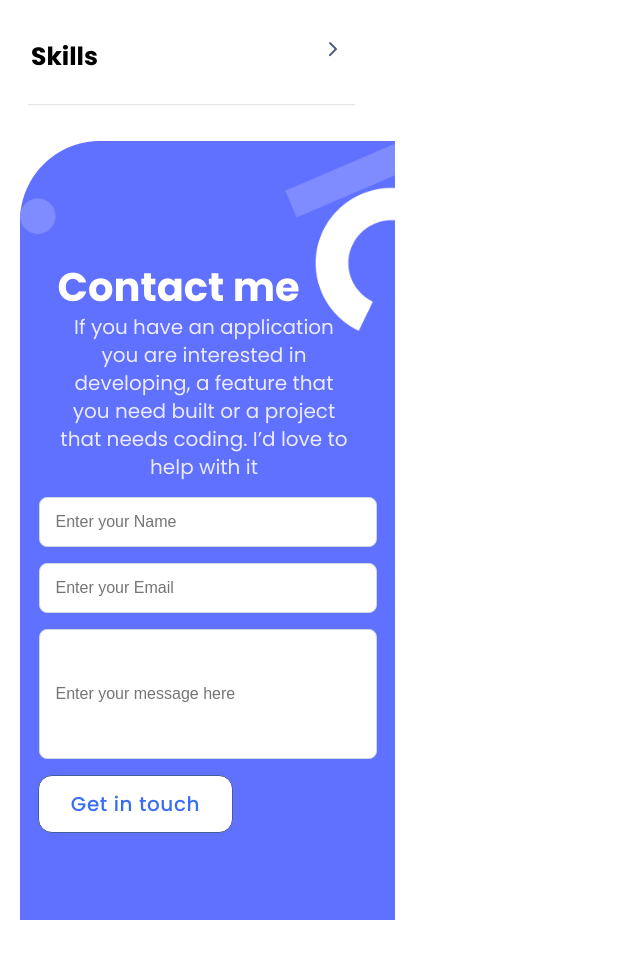
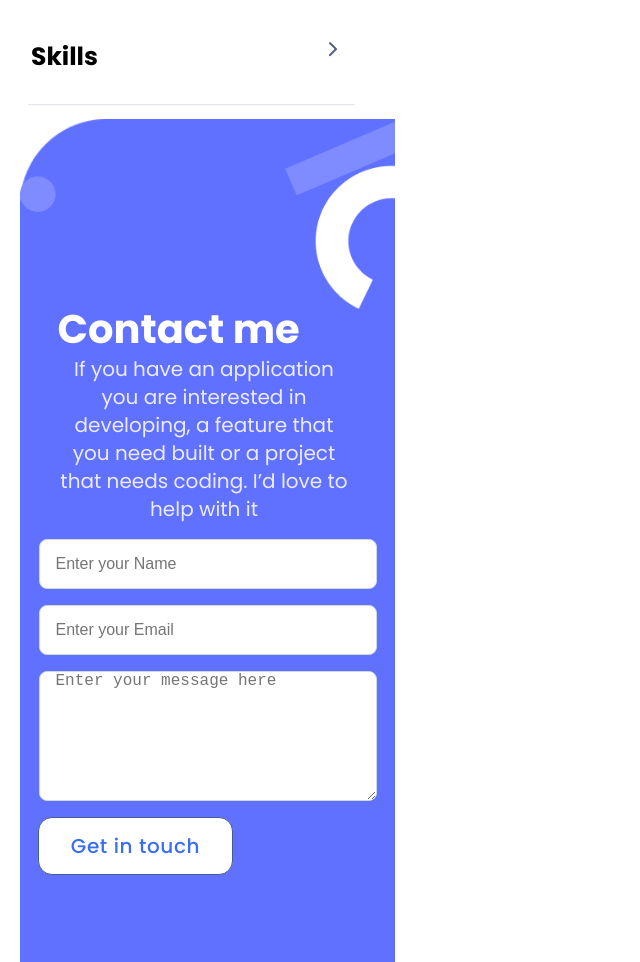
Before and after one commit to ismailmunyentwari9/Full_portfolio, a website: page index.html in a window 1280 px wide. Shown: the part 3405-4367 px from the top of the page, without its empty margins (0-640 px from the left). Before the commit the page ends 4325 px from the top, so only its background shows below. Drawn offline with Linux system fonts and the light colour scheme.

Commit message:
Modify both index and style files

```diff
--- a/index.html
+++ b/index.html
@@ -186,7 +186,7 @@
                 <form action="https://formspree.io/f/xyyvrpdv" method="POST">
             <input class="input" type="text" name="name" required placeholder="Enter your Name" maxlength="30">
              <input class="input" type="email" required placeholder="Enter your Email" name="email">
-             <input class="mssg" type="text" required name="message" maxlength="500" placeholder="Enter your message here">
+             <textarea class="mssg" type="text" required name="message" maxlength="500" placeholder="Enter your message here"></textarea>
 
 
              <button class="formy-btn" name="send" type="submit">
--- a/style.css
+++ b/style.css
@@ -289,7 +289,7 @@ h6 {
 }
 
 .formy {
-  margin-top: 2rem;
+  padding-top: 4rem;
   width: 375px;
   height: 779px;
   background-image: url("./image/form2.png"), url("./image/contactme.png");
```
